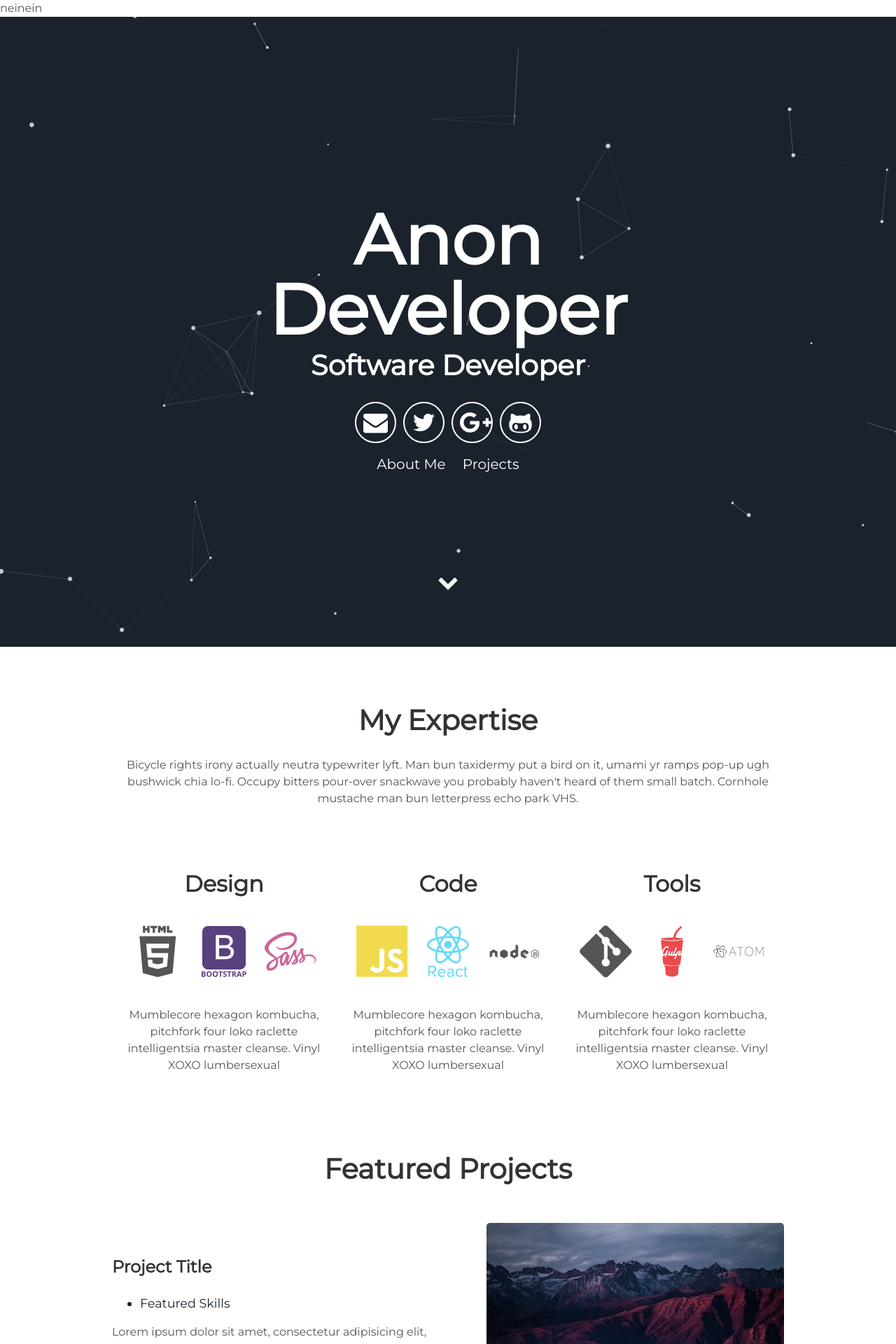
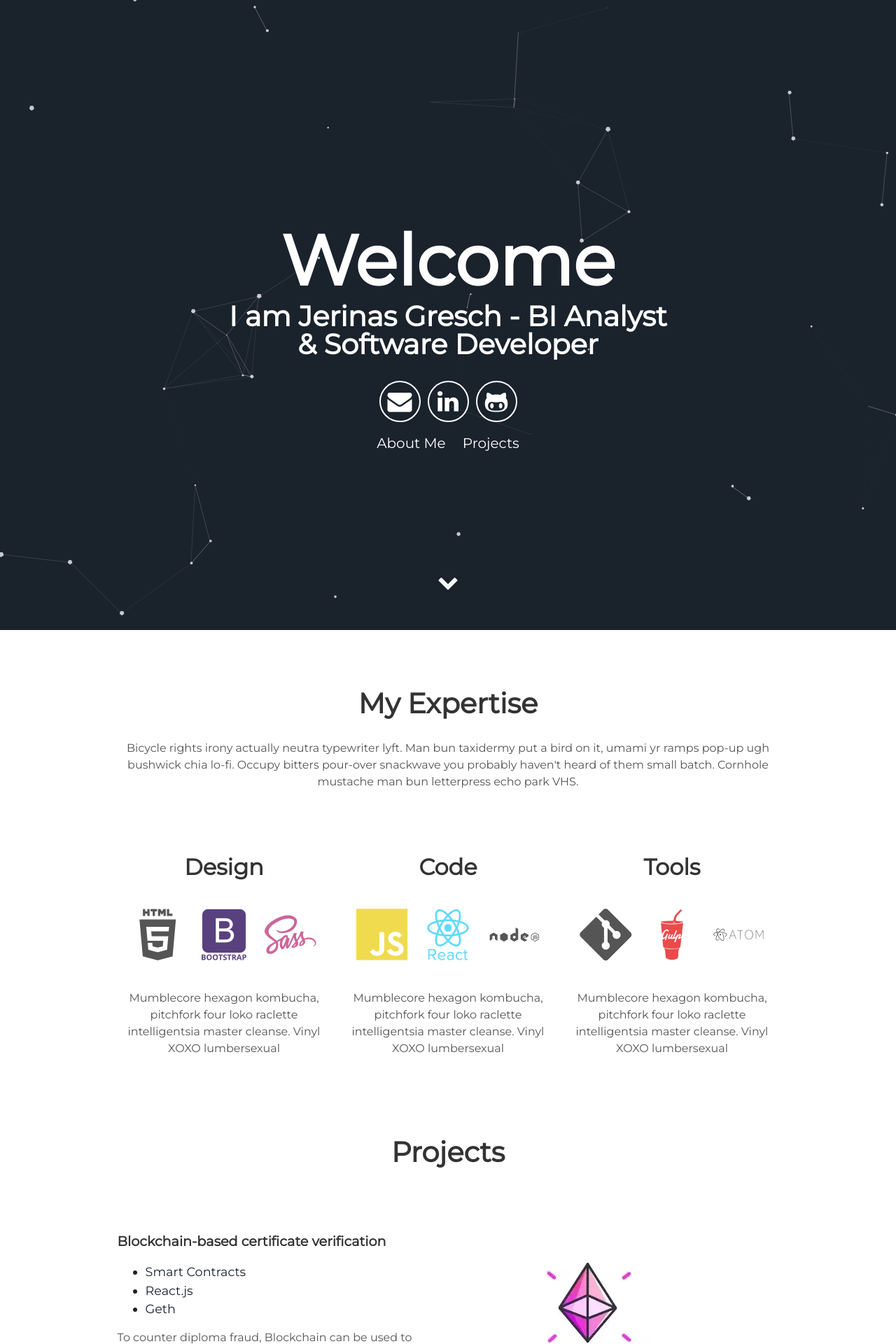
Before and after one commit to jgresc/Profile, a Jekyll site: the page built from index.html, in a window 1280 px wide. Shown: the top 1920 px of the page at 70% size. Built offline with Jekyll 4.4.1, drawn with Linux system fonts in a browser that asks for light colours; some of the changed text lies outside the part shown.

Commit message:
added Projects

```diff
--- a/Gemfile
+++ b/Gemfile
@@ -8,14 +8,14 @@ source "https://rubygems.org"
 #
 # This will help ensure the proper Jekyll version is running.
 # Happy Jekylling!
-gem "jekyll", "~> 3.7.4"
+gem "jekyll", "~> 3.8.4"
 
 # This is the default theme for new Jekyll sites. You may change this to anything you like.
 gem "minima", "~> 2.0"
 
 # If you want to use GitHub Pages, remove the "gem "jekyll"" above and
 # uncomment the line below. To upgrade, run `bundle update github-pages`.
-gem "github-pages", group: :jekyll_plugins
+# gem "github-pages", group: :jekyll_plugins
 
 # If you have any plugins, put them here!
 group :jekyll_plugins do
--- a/_config.yml
+++ b/_config.yml
@@ -1,16 +1,16 @@
 # Site settings
-title: A blog about lorem ipsum dolor sit amet
-description: A blog about lorem ipsum dolor sit amet
+title: Welcome to my Profile
+description:
 # baseurl: "/particle" # the subpath of your site, e.g. /blog
 # url: "localhost:3000" # the base hostname & protocol for your site e.g. http://willianjusten.com.br
 
 # User settings
-username: Anon Developer
+username: Welcome
 user_description: Bicycle rights irony actually neutra typewriter lyft. Man bun taxidermy put a bird on it, umami yr ramps pop-up ugh bushwick chia lo-fi. Occupy bitters pour-over snackwave you probably haven't heard of them small batch. Cornhole mustache man bun letterpress echo park VHS.
-user_title: Software Developer
+user_title: I am Jerinas Gresch - BI Analyst & Software Developer
 email: anon@anon.com
 twitter_username: lorem_ipsum
-github_username:  lorem_ipsum
+github_username:  https://github.com/jgresc
 gplus_username:  lorem_ipsum
 
 # Google-analytics
--- a/_includes/header.html
+++ b/_includes/header.html
@@ -5,10 +5,9 @@
         <span class="site-description">{{site.user_title}}</span>
       </h1>
       <div class="header-icons">
-        <a aria-label="Send email" href="#"><i class="icon fa fa-envelope"></i></a>
-        <a aria-label="My Twitter" target="_blank" href="#"><i class="icon fa fa-twitter" aria-hidden="true"></i></a>
-        <a aria-label="My Google Plus" target="_blank" href="#"><i class="icon fa fa-google-plus" aria-hidden="true"></i></a>
-        <a aria-label="My Github" target="_blank" href="#"><i class="icon fa fa-github-alt" aria-hidden="true"></i></a>
+        <a aria-label="Send email" href="mailto:jerinas.gresch@gmail.com"><i class="icon fa fa-envelope"></i></a>
+        <a aria-label="My LinkedIn" target="LinkedIn" href="https://linkedin.com/in/jgresch"><i class="icon fa fa-linkedin"></i></a>
+        <a aria-label="My Github" target="Github" href="https://github.com/jgresc"><i class="icon fa fa-github-alt" aria-hidden="true"></i></a>
       </div>
       <div class="header-links">
         <a class="link" href="#about" data-scroll>About Me</a>
--- a/_includes/projects.html
+++ b/_includes/projects.html
@@ -1,29 +1,31 @@
 <div class="user-details">
-  <h1> Featured Projects </h1>
+  <h1> Projects </h1>
 </div>
 <div class="user-projects">
   <div class="images-right">
-    <img alt="mountains" src="{{ "/assets/img/mountains.jpg" | prepend: site.baseurl }}" />
+    <img alt="eth" src="{{ "/assets/img/eth2.webp" | prepend: site.baseurl }}" />
   </div>
   <div class="contents">
-    <h3> Project Title </h3>
+    <h3>Blockchain-based certificate verification</h3>
     <ul>
-      <li> Featured Skills</li>
+      <li> Smart Contracts</li>
+      <li> React.js</li>
+      <li> Geth</li>
     </ul>
-    <p>Lorem ipsum dolor sit amet, consectetur adipisicing elit, sed do eiusmod tempor incididunt ut labore et dolore magna aliqua. Ut enim ad minim veniam, quis nostrud exercitation ullamco laboris nisi ut aliquip ex ea commodo consequat.</p>
-    <a class="project-link" href="#">Check it out</a>
+    <p>To counter diploma fraud, Blockchain can be used to verify the authenticity by storing the hash of a unique certificate.</p>
+    <a class="project-link" target="Project1" href="https://github.com/jgresc/Smart-Verification">Check it out</a>
   </div>
 </div>
 <div class="user-projects">
   <div class="images-left">
-    <img alt="mountains" src="{{ "/assets/img/skate.jpg" | prepend: site.baseurl }}" />
+    <img alt="mountains" src="{{ "/assets/img/overlap.png" | prepend: site.baseurl }}" />
   </div>
   <div class="contents-right">
-    <h3> Project Title </h3>
+    <h3>Temporal Operators on Partitioned Relations</h3>
     <ul>
-      <li> Featured Skills</li>
+      <li>C</li>
     </ul>
-    <p>Lorem ipsum dolor sit amet, consectetur adipisicing elit, sed do eiusmod tempor incididunt ut labore et dolore magna aliqua. Ut enim ad minim veniam, quis nostrud exercitation ullamco laboris nisi ut aliquip ex ea commodo consequat.</p>
-    <a class="project-link" href="#">Check it out</a>
+    <p>This project addresses the problem of inefficient temporal operations because of overlapping tuples in each relation. Therefore, the relations are split into partitions, in which no tuple overlaps. After this, the operators can be applied more efficiently.</p>
+    <a class="project-link" target="Project2" href="https://github.com/jgresc/Temporal-Operators-on-Partitioned-Relations">Check it out</a>
   </div>
 </div>
--- a/_layouts/default.html
+++ b/_layouts/default.html
@@ -1,7 +1,7 @@
 <!DOCTYPE html>
 <html lang="en">
   {% include head.html %}
-  neinein
+
   <body>
       {% include header.html %}
       <section id="about">
--- a/package.json
+++ b/package.json
@@ -17,5 +17,11 @@
     "gulp-plumber": "^1.1.0",
     "gulp-sass": "^3.1.0",
     "gulp-uglify": "^2.0.0"
+  },
+  "devDependencies": {
+    "browser-sync": "^2.24.7",
+    "gulp": "^3.9.1",
+    "gulp-shell": "^0.6.5",
+    "lodash": "^4.17.11"
   }
 }
```
Also changed, not shown: Gemfile.lock, README.md (deleted), assets/css/main.css, assets/img/eth.webp (added), assets/img/eth2.webp (added), assets/img/mountains.jpg (deleted), assets/img/overlap.png (added), assets/img/project1.png (added), assets/img/skate.jpg (deleted), 2 other files.
